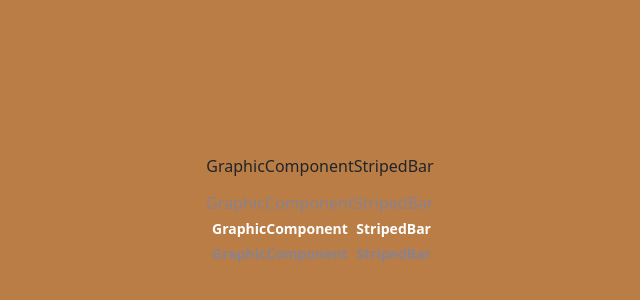
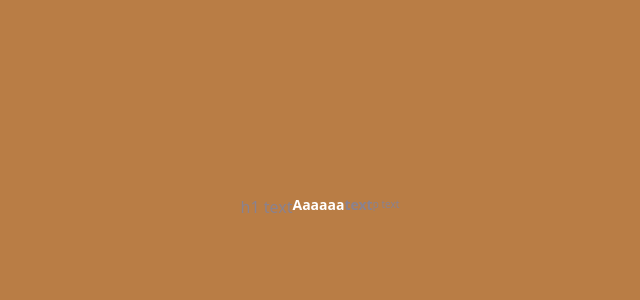
Before and after one commit to azemcov/graphics, a React (Vite) app: page / in a window 1280 px wide. Shown: the part 188-488 px from the top of the page, without its empty margins (320-960 px from the left). Built offline with nearby package versions, Linux system fonts and the light colour scheme.

Commit message:
feat: накинул стили

```diff
--- a/index.html
+++ b/index.html
@@ -8,6 +8,7 @@
     <link
       href="https://fonts.googleapis.com/css2?family=Roboto:ital,wght@0,100;0,300;0,400;0,500;0,700;0,900;1,100;1,300;1,400;1,500;1,700;1,900&display=swap"
       rel="stylesheet" />
+    <link rel="icon" type="image/svg+xml" href="/public/Subtract.svg" />
     <meta name="viewport" content="width=device-width, initial-scale=1.0" />
     <title>Vite + React + TS</title>
   </head>
--- a/src/App.css
+++ b/src/App.css
@@ -11,21 +11,13 @@
 body {
   background-color: #b97d45;
 }
-a {
+p {
   color: #898290;
   font-size: 10px;
+  font-weight: 400;
 }
 h1 {
   color: #898290;
   font-size: 16px;
+  font-weight: 500;
 }
-h2 {
-  color: #ffffff;
-  font-size: 14px;
-  font-weight: 700;
-}
-h3 {
-  color: #898290;
-  font-size: 14px;
-  font-weight: 700;
-}
--- a/src/App.tsx
+++ b/src/App.tsx
@@ -4,7 +4,6 @@ import viteLogo from '/vite.svg';
 import 'bootstrap/dist/css/bootstrap.min.css';
 import './App.css';
 import GraphicComponent from '@components/GraphicComponent/GraphicComponent';
-import StripedBar from '@components/StripedBar/StripedBar';
 
 function App() {
   const [count, setCount] = useState(0);
@@ -12,7 +11,6 @@ function App() {
   return (
     <>
       <GraphicComponent />
-      <StripedBar />
     </>
   );
 }
--- a/src/components/GraphicComponent/GraphicComponent.tsx
+++ b/src/components/GraphicComponent/GraphicComponent.tsx
@@ -1,12 +1,13 @@
+import TricolorBar from '@components/TricolorBar/tricolorBar';
+import StripedBar from '@components/StripedBar/StripedBar';
+
 export default function GraphicComponent() {
   return (
     <>
-      <div>
-        <p>GraphicComponent</p>
-        <h1>GraphicComponent</h1>
-        <h2>GraphicComponent</h2>
-        <h3>GraphicComponent</h3>
-      </div>
+      <h1>h1 text</h1>
+      <TricolorBar value={123} />
+      <StripedBar value={456} />
+      <p>p text</p>
     </>
   );
 }
--- a/src/components/StripedBar/StripedBar.module.css
+++ b/src/components/StripedBar/StripedBar.module.css
@@ -0,0 +1,5 @@
+.StripedBar_text {
+  color: #898290;
+  font-size: 14px;
+  font-weight: 700;
+}
--- a/src/components/StripedBar/StripedBar.tsx
+++ b/src/components/StripedBar/StripedBar.tsx
@@ -1,11 +1,10 @@
-export default function StripedBar() {
+import classes from '@components/StripedBar/StripedBar.module.css';
+
+export default function StripedBar({ value }: { value: number }) {
   return (
     <>
       <div>
-        <p>StripedBar</p>
-        <h1>StripedBar</h1>
-        <h2>StripedBar</h2>
-        <h3>StripedBar</h3>
+        <p className={classes.StripedBar_text}>text</p>
       </div>
     </>
   );
--- a/src/components/TricolorBar/TricolorBar.module.css
+++ b/src/components/TricolorBar/TricolorBar.module.css
@@ -0,0 +1,5 @@
+.TricolorBar_text {
+  color: #ffffff;
+  font-size: 14px;
+  font-weight: 700;
+}
--- a/src/components/TricolorBar/TricolorBar.tsx
+++ b/src/components/TricolorBar/TricolorBar.tsx
@@ -1 +1,11 @@
 import classes from '@components/tricolorBar/tricolorBar.module.css';
+
+export default function TricolorBar({ value }: { value: number }) {
+  return (
+    <>
+      <div>
+        <p className={classes.TricolorBar_text}>Aaaaaa</p>
+      </div>
+    </>
+  );
+}
```
